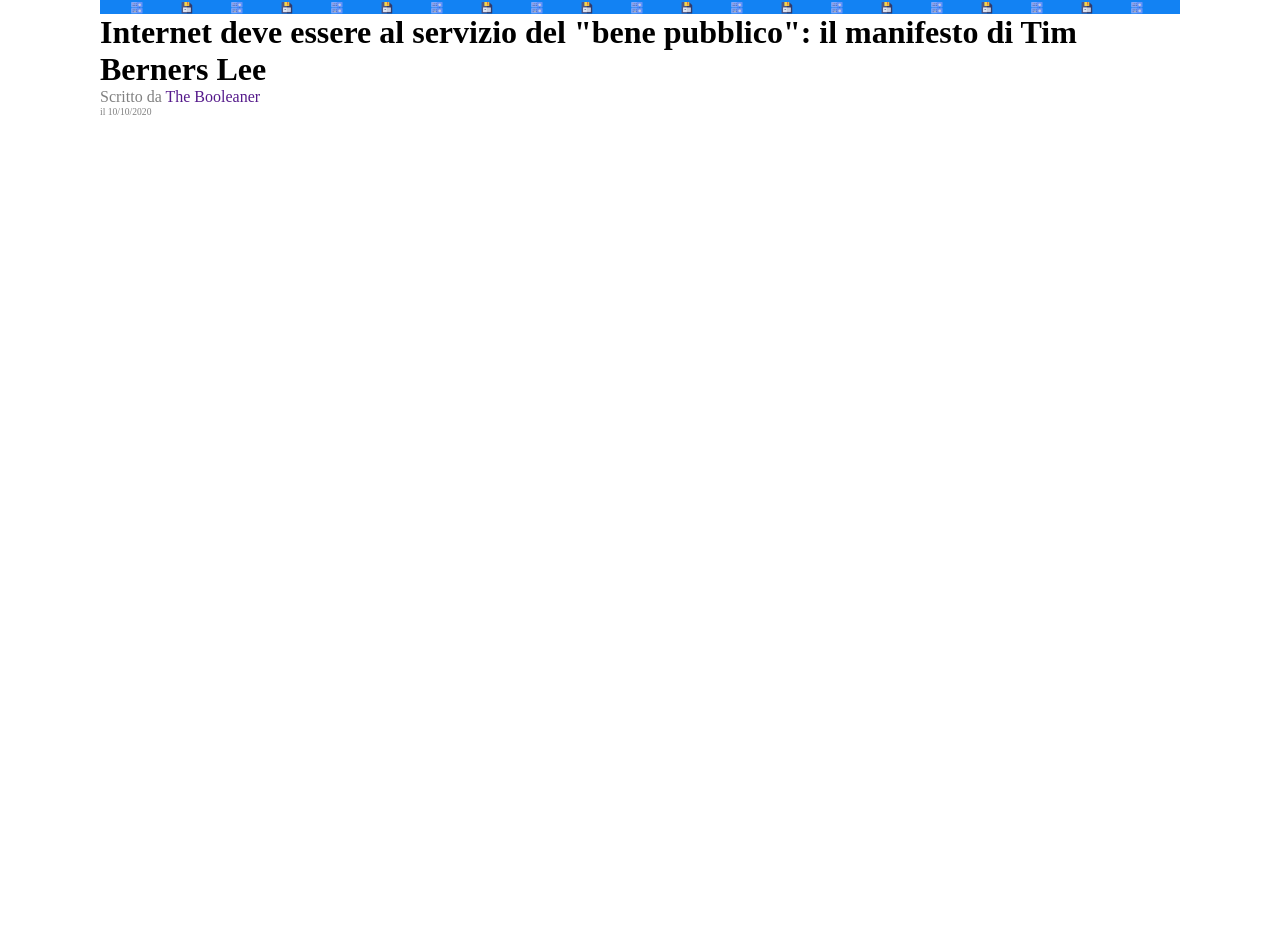
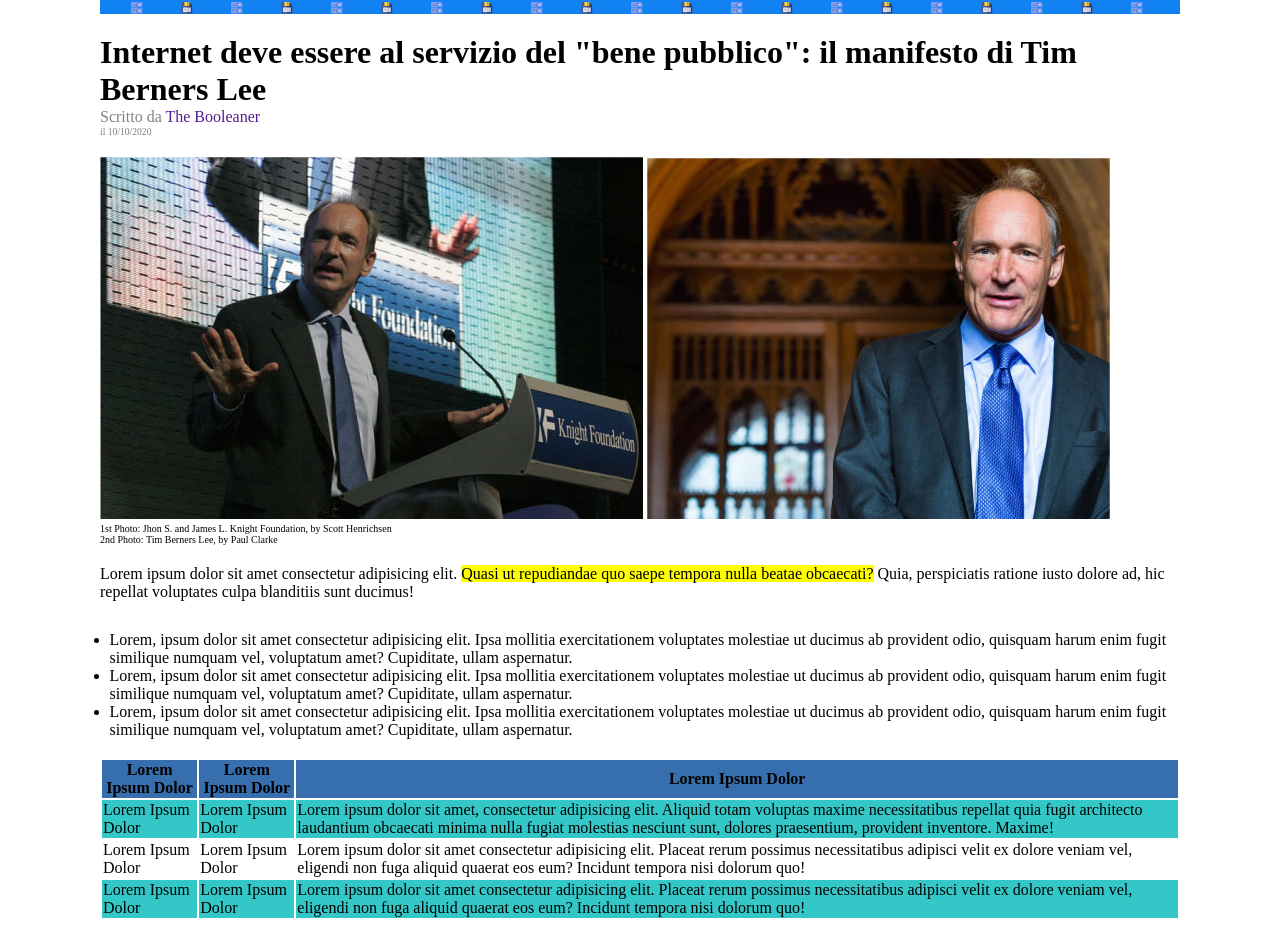
Before and after one commit to guglielmopiasenti/html-css-booleaner, a plain HTML site: page index.html in a window 1280 px wide. Shown: the part 116-1066 px from the top of the page. Before the commit the page ends 800 px from the top, so only its background shows below. Drawn offline with Linux system fonts and the light colour scheme.

Commit message:
upper main complete. lower main bare bone

```diff
--- a/index.html
+++ b/index.html
@@ -16,7 +16,7 @@
                     <img id="booleaner" src="img/logo.svg" alt="">
                 </figure>
             </div>
-            <h1>
+            <h1 class="title">
               Internet deve essere al servizio del "bene pubblico": il manifesto di Tim Berners Lee
             </h1>
             <address>
@@ -25,8 +25,58 @@
             </address>
 
         </header>
-    </div>
+
+    <!--qui aggiungo la parte body, divisa in due: upper e lower main -->
+
+        <main>
+            <section class="upper-main">
+                <figure class="tim">
+                    <img src="img/tim-1.jpg" alt="">
+                    <img src="img/tim-2.jpg" alt="">
+                </figure>
+                <div>
+                    1st Photo: Jhon S. and James L. Knight Foundation, by Scott Henrichsen <br>
+                    2nd Photo: Tim Berners Lee, by Paul Clarke
+                </div>
+                <p class="paragraph">
+                    Lorem ipsum dolor sit amet consectetur adipisicing elit. <mark> Quasi ut repudiandae quo saepe tempora nulla beatae obcaecati?</mark> Quia, perspiciatis ratione iusto dolore ad, hic repellat voluptates culpa blanditiis sunt ducimus!
+                </p>
+
+                 <ul class="list">
+                    <li>Lorem, ipsum dolor sit amet consectetur adipisicing elit. Ipsa mollitia exercitationem voluptates molestiae ut ducimus ab provident odio, quisquam harum enim fugit similique numquam vel, voluptatum amet? Cupiditate, ullam aspernatur.</li>
+                    <li>Lorem, ipsum dolor sit amet consectetur adipisicing elit. Ipsa mollitia exercitationem voluptates molestiae ut ducimus ab provident odio, quisquam harum enim fugit similique numquam vel, voluptatum amet? Cupiditate, ullam aspernatur.</li>
+                     <li>Lorem, ipsum dolor sit amet consectetur adipisicing elit. Ipsa mollitia exercitationem voluptates molestiae ut ducimus ab provident odio, quisquam harum enim fugit similique numquam vel, voluptatum amet? Cupiditate, ullam aspernatur.</li>
+                </ul>
+            </section>
+            <!-- qui aggiungo la lower main con la tavola-->
+            <section class="lower-main">
+                <table>
+                    <tr>
+                      <th>Lorem Ipsum Dolor</th>
+                      <th>Lorem Ipsum Dolor</th>
+                      <th>Lorem Ipsum Dolor</th>
+                    </tr>
+                    <tr>
+                      <td>Lorem Ipsum Dolor</td>
+                      <td>Lorem Ipsum Dolor</td>
+                      <td>Lorem ipsum dolor sit amet, consectetur adipisicing elit. Aliquid totam voluptas maxime necessitatibus repellat quia fugit architecto laudantium obcaecati minima nulla fugiat molestias nesciunt sunt, dolores praesentium, provident inventore. Maxime!</td>
+                    </tr>
+                    <tr>
+                      <td>Lorem Ipsum Dolor</td>
+                      <td>Lorem Ipsum Dolor</td>
+                      <td>Lorem ipsum dolor sit amet consectetur adipisicing elit. Placeat rerum possimus necessitatibus adipisci velit ex dolore veniam vel, eligendi non fuga aliquid quaerat eos eum? Incidunt tempora nisi dolorum quo!</td>
+                    </tr>
+                    <td>Lorem Ipsum Dolor</td>
+                      <td>Lorem Ipsum Dolor</td>
+                      <td>Lorem ipsum dolor sit amet consectetur adipisicing elit. Placeat rerum possimus necessitatibus adipisci velit ex dolore veniam vel, eligendi non fuga aliquid quaerat eos eum? Incidunt tempora nisi dolorum quo!</td>
+                    </tr>
+                  </table>
+            </section>
+        </main>
 
 
+
+
+    </div>
 </body>
 </html>
--- a/style.css
+++ b/style.css
@@ -16,9 +16,13 @@
     padding-top: 20px;
 
 }
+.title{
+    padding-top: 20px;
+}
 address{
     color: grey;
     font-style: normal;
+    padding-bottom: 20px;
 }
 a{
     text-decoration: none;
@@ -29,3 +33,22 @@ address > div{
 .description{
     font-size: 10px;
 }
+.upper-main > div{
+    font-size: 10px;
+    padding-bottom: 20px;
+}
+.upper-main > p {
+    padding-bottom: 20px;
+}
+.list{
+    padding: 0.6rem;
+}
+table{
+    padding-top: 10px;
+}
+tr:nth-of-type(1){
+    background-color: rgb(55, 110, 174);
+}
+tr:nth-child(even) {
+    background-color: #33c7c7;
+  }
```
